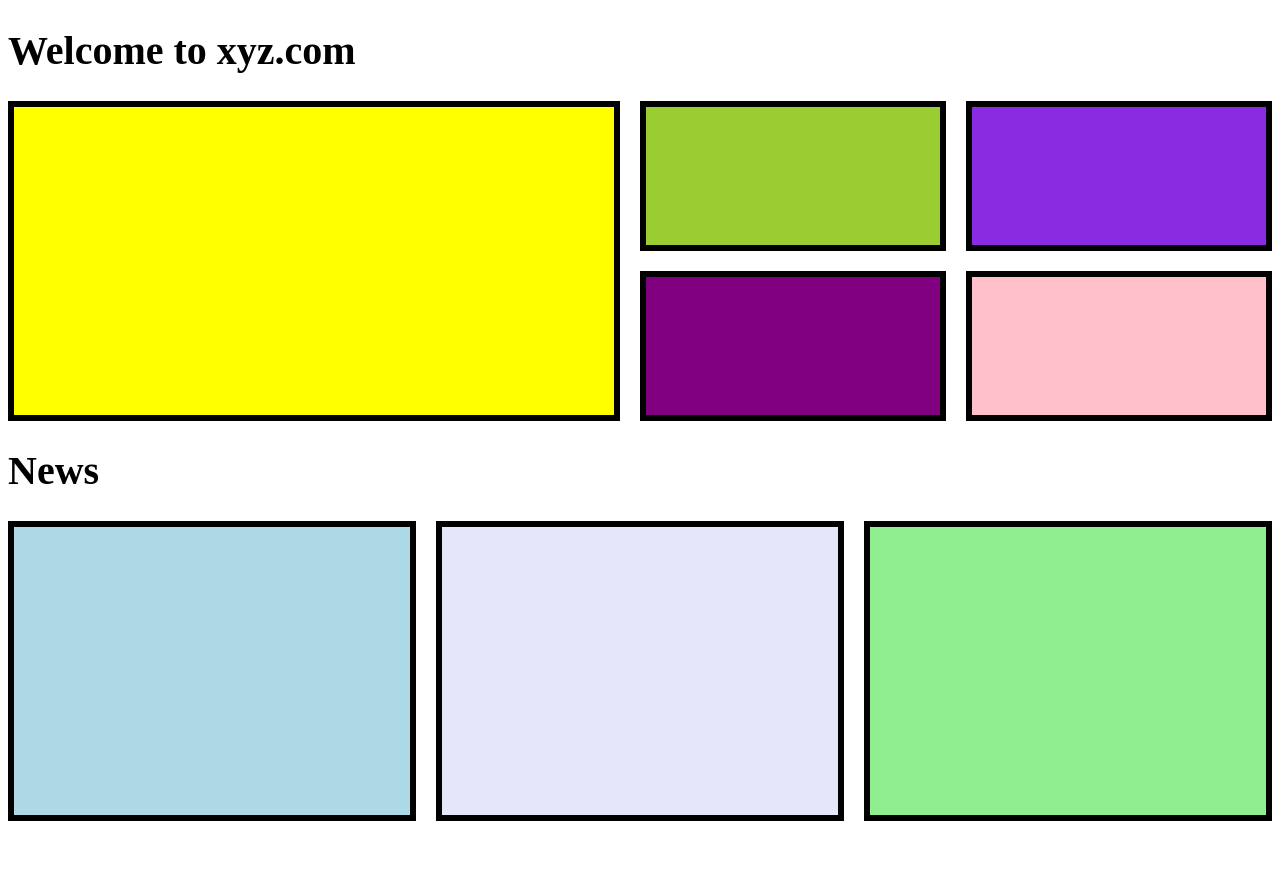
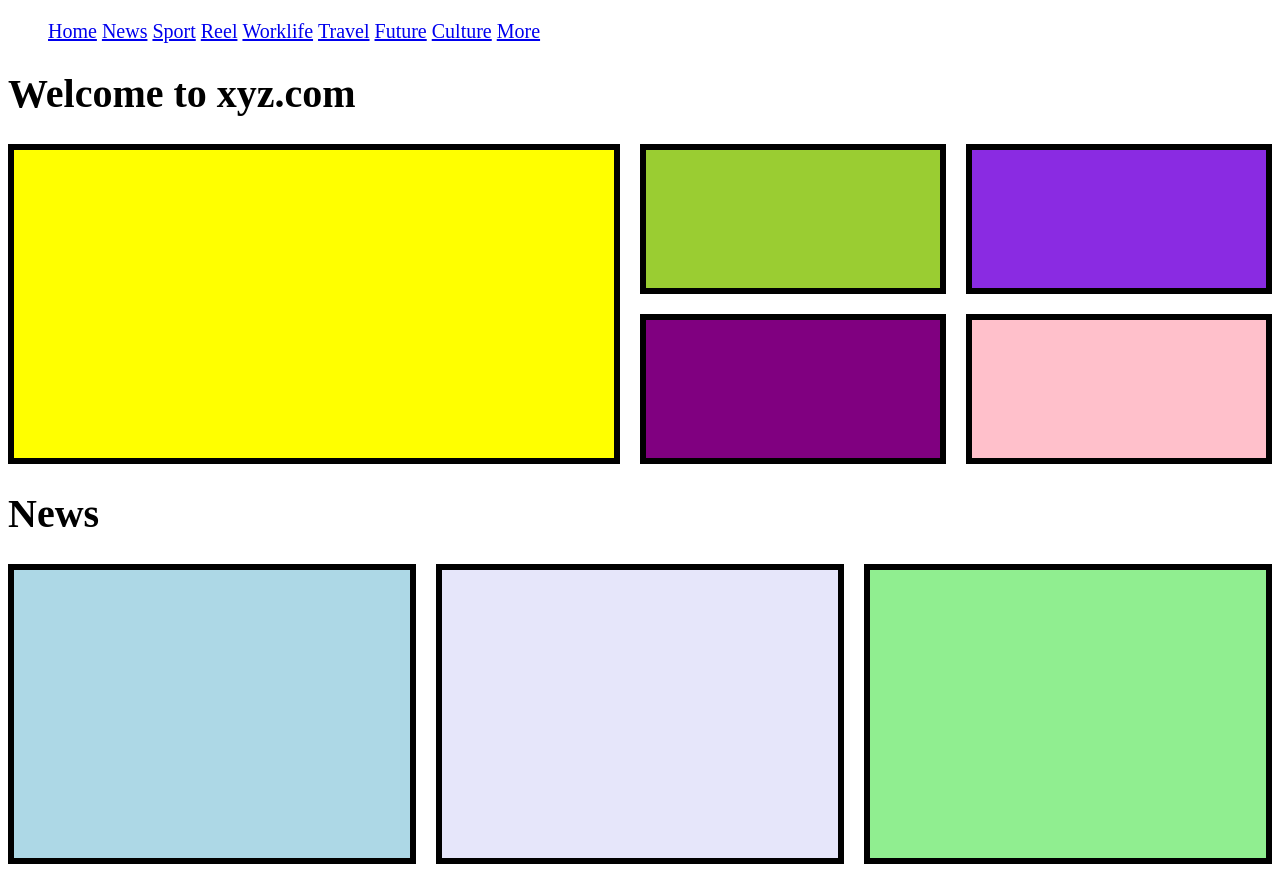
Before and after one commit to Zach-Trani/100devs-homework, a plain HTML site: page css-grid-demo/index.html in a window 1280 px wide. Before the commit the page ends 829 px from the top, so only its background shows below. Drawn offline with Linux system fonts and the light colour scheme.

Commit message:
navbar template

```diff
--- a/css-grid-demo/index.html
+++ b/css-grid-demo/index.html
@@ -9,7 +9,20 @@
     <title>Document</title>
 </head>
 <body>
-<h1 class="top-h1">Welcome to xyz.com</h1>
+    <nav class="navigation">
+        <ul>
+            <li><a href="#">Home</a></li>
+            <li><a href="#">News</a></li>
+            <li><a href="#">Sport</a></li>
+            <li><a href="#">Reel</a></li>
+            <li><a href="#">Worklife</a></li>
+            <li><a href="#">Travel</a></li>
+            <li><a href="#">Future</a></li>
+            <li><a href="#">Culture</a></li>
+            <li><a href="#">More</a></li>
+        </ul>
+    </nav>
+    <h1 class="top-h1">Welcome to xyz.com</h1>
     <div class="grid-container-1">
         <div class="grid-item grid-item-2"></div>
         <div class="grid-item grid-item-3"></div>
--- a/css-grid-demo/styles.css
+++ b/css-grid-demo/styles.css
@@ -2,6 +2,10 @@ body {
     font-size: 20px;
     background-color: white;
 }
+
+.navigation li {
+    display: inline-block;
+  }
 
 .grid-item {
     border: 6px black solid;
```
